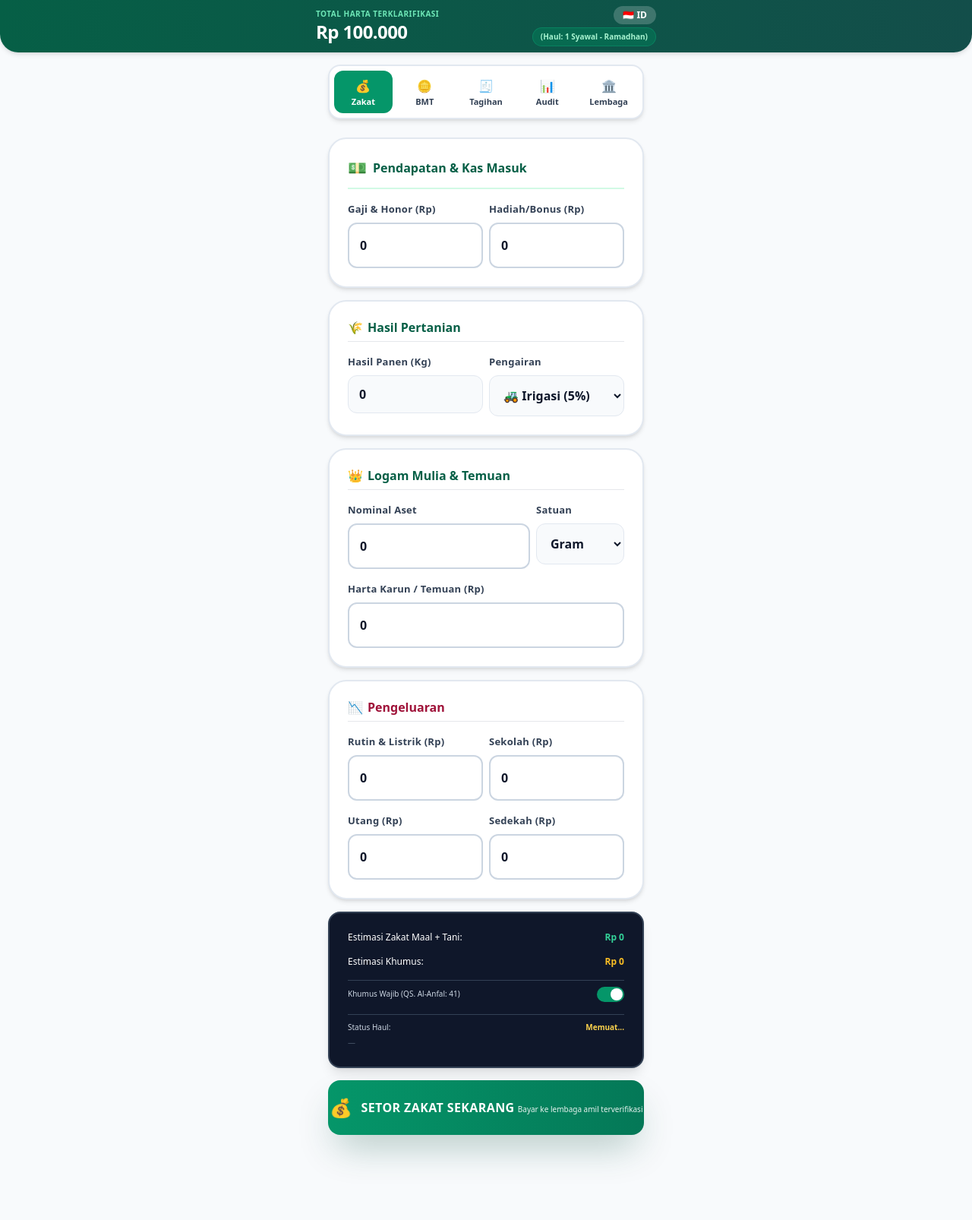
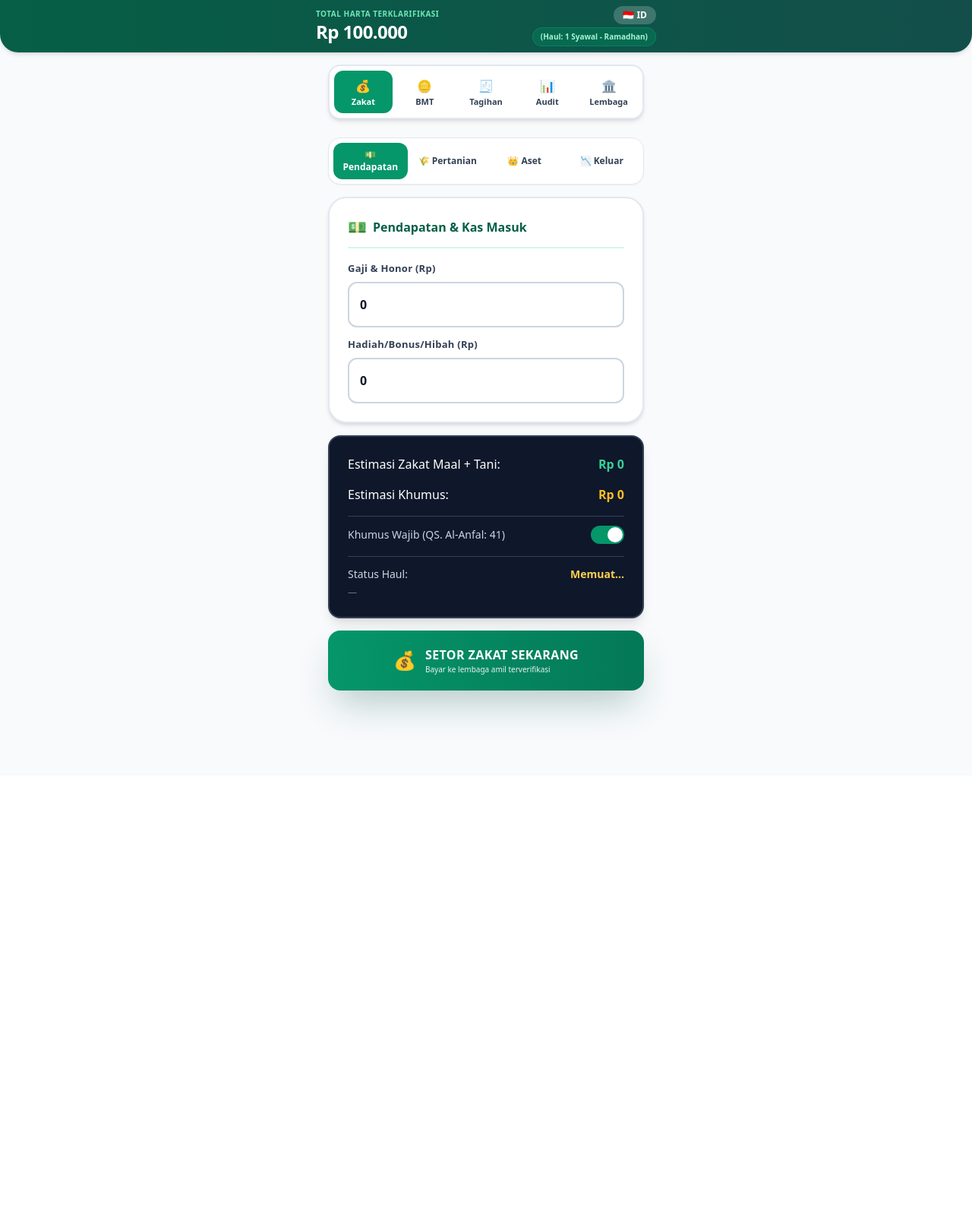
Before and after one commit to RaudhaRealty/raudha-bot, a Flask app: page / in a window 1280 px wide. Shown: the whole page at 76% size. After the commit the page ends 957 px from the top, so only its background shows below. Run offline with Flask 3, Linux system fonts and the light colour scheme; some libraries are stand-ins or nearby versions.

Commit message:
Selesai Langkah 2: Perombakan Form Zakat menjadi Sub-Tab (Ramah Lansia) & Fix Error JS

```diff
--- a/templates/index.html
+++ b/templates/index.html
@@ -84,48 +84,76 @@
 
 <!-- ==================== TAB 1: ZAKAT ==================== -->
 <div id="tab-zakat" class="tab-content tab-visible space-y-4">
+
+  <!-- SUB-TAB NAVIGATION -->
+  <div class="card-bg-white p-1.5 rounded-2xl shadow-sm border flex gap-1 sticky top-[140px] z-30">
+    <button type="button" onclick="switchSubTabZakat('pendapatan')" id="btn-sub-zakat-pendapatan" class="flex-1 py-2 px-1 text-center text-xs font-black rounded-xl bg-emerald-600 text-white transition">
+      💵 Pendapatan
+    </button>
+    <button type="button" onclick="switchSubTabZakat('pertanian')" id="btn-sub-zakat-pertanian" class="flex-1 py-2 px-1 text-center text-xs font-bold rounded-xl text-slate-700 hover:bg-slate-100 transition">
+      🌾 Pertanian
+    </button>
+    <button type="button" onclick="switchSubTabZakat('aset')" id="btn-sub-zakat-aset" class="flex-1 py-2 px-1 text-center text-xs font-bold rounded-xl text-slate-700 hover:bg-slate-100 transition">
+      👑 Aset
+    </button>
+    <button type="button" onclick="switchSubTabZakat('pengeluaran')" id="btn-sub-zakat-pengeluaran" class="flex-1 py-2 px-1 text-center text-xs font-bold rounded-xl text-slate-700 hover:bg-slate-100 transition">
+      📉 Keluar
+    </button>
+  </div>
+
+  <!-- SUB-TAB 1: PENDAPATAN -->
+  <div id="sub-zakat-pendapatan" class="sub-zakat-content space-y-4">
     <div class="card-bg-white p-6 rounded-3xl shadow-md border-2 border-slate-200 space-y-4">
       <h3 class="text-base font-black text-emerald-800 flex items-center gap-2 border-b-2 border-emerald-100 pb-3">
         <span class="text-xl">💵</span> Pendapatan & Kas Masuk
       </h3>
-    <div class="grid grid-cols-2 gap-2">
+      <div class="space-y-3">
         <div>
           <label class="block text-sm font-black text-slate-700 mb-2">Gaji & Honor (Rp)</label>
           <input type="number" id="f-gaji" value="0" class="w-full p-4 bg-white border-2 border-slate-300 rounded-xl outline-none font-black text-lg text-slate-900 focus:border-emerald-500 focus:ring-2 focus:ring-emerald-200 transition">
         </div>
         <div>
-         <label class="block text-sm font-black text-slate-700 mb-2">Hadiah/Bonus (Rp)</label>
+          <label class="block text-sm font-black text-slate-700 mb-2">Hadiah/Bonus/Hibah (Rp)</label>
           <input type="number" id="f-hadiah" value="0" class="w-full p-4 bg-white border-2 border-slate-300 rounded-xl outline-none font-black text-lg text-slate-900 focus:border-emerald-500 focus:ring-2 focus:ring-emerald-200 transition">
         </div>
       </div>
     </div>
+  </div>
+
+  <!-- SUB-TAB 2: PERTANIAN -->
+  <div id="sub-zakat-pertanian" class="sub-zakat-content space-y-4 hidden">
     <div class="card-bg-white p-6 rounded-3xl shadow-md border-2 border-slate-200 space-y-4">
-      <h3 class="text-sm font-black text-emerald-800 flex items-center gap-1.5 border-b pb-2"><span>🌾</span> Hasil Pertanian</h3>
-      <div class="grid grid-cols-2 gap-2">
+      <h3 class="text-base font-black text-emerald-800 flex items-center gap-2 border-b-2 border-emerald-100 pb-3">
+        <span class="text-xl">🌾</span> Hasil Pertanian
+      </h3>
+      <div class="space-y-3">
         <div>
           <label class="block text-sm font-black text-slate-700 mb-2">Hasil Panen (Kg)</label>
-          <input type="number" id="f-tani" value="0" class="w-full p-3 bg-slate-50 border border-slate-200 rounded-xl outline-none font-bold text-sm focus:bg-white focus:ring-2 focus:ring-emerald-500">
-        </div>
-        <div>
-         <label class="block text-sm font-black text-slate-700 mb-2">Pengairan</label>
-          <select id="f-pengairan" class="w-full p-3 bg-slate-50 border border-slate-200 rounded-xl outline-none font-bold text-xs focus:bg-white focus:ring-2 focus:ring-emerald-500">
-            <option value="irigasi">🚜 Irigasi (5%)</option>
-            <option value="tadah_hujan">🌧️ Tadah Hujan (10%)</option>
+          <input type="number" id="f-tani" value="0" class="w-full p-4 bg-white border-2 border-slate-300 rounded-xl outline-none font-black text-lg text-slate-900 focus:border-emerald-500 focus:ring-2 focus:ring-emerald-200 transition">
+        </div>
+        <div>
+          <label class="block text-sm font-black text-slate-700 mb-2">Jenis Pengairan</label>
+          <select id="f-pengairan" class="w-full p-4 bg-white border-2 border-slate-300 rounded-xl outline-none font-bold text-base focus:border-emerald-500 focus:ring-2 focus:ring-emerald-200 transition">
+            <option value="irigasi">🚜 Pompa/Irigasi Berbayar (5%)</option>
+            <option value="tadah_hujan">🌧️ Tadah Hujan/Sungai (10%)</option>
           </select>
         </div>
       </div>
     </div>
-
+  </div>
+
+  <!-- SUB-TAB 3: ASET & TEMUAN -->
+  <div id="sub-zakat-aset" class="sub-zakat-content space-y-4 hidden">
     <div class="card-bg-white p-6 rounded-3xl shadow-md border-2 border-slate-200 space-y-4">
-      <h3 class="text-sm font-black text-emerald-800 flex items-center gap-1.5 border-b pb-2"><span>👑</span> Logam Mulia & Temuan</h3>
-      <div class="grid grid-cols-3 gap-2">
-        <div class="col-span-2">
-         <label class="block text-sm font-black text-slate-700 mb-2">Nominal Aset</label>
-          <input type="number" id="f-mewah" value="0" class="w-full p-4 bg-white border-2 border-slate-300 rounded-xl outline-none font-black text-lg text-slate-900 focus:border-emerald-500 focus:ring-2 focus:ring-emerald-200 transition">
-        </div>
-        <div>
-         <label class="block text-sm font-black text-slate-700 mb-2">Satuan</label>
-          <select id="f-tipe-mewah" class="w-full p-3 bg-slate-50 border border-slate-200 rounded-xl outline-none font-bold text-xs focus:bg-white focus:ring-2 focus:ring-emerald-500">
+      <h3 class="text-base font-black text-emerald-800 flex items-center gap-2 border-b-2 border-emerald-100 pb-3">
+        <span class="text-xl">👑</span> Logam Mulia & Temuan
+      </h3>
+      <div class="space-y-3">
+        <div>
+          <label class="block text-sm font-black text-slate-700 mb-2">Nilai Aset Emas/Perak/Koleksi</label>
+          <div class="flex gap-2">
+            <input type="number" id="f-mewah" value="0" class="flex-1 p-4 bg-white border-2 border-slate-300 rounded-xl outline-none font-black text-lg text-slate-900 focus:border-emerald-500 focus:ring-2 focus:ring-emerald-200 transition">
+            <select id="f-tipe-mewah" class="w-28 p-4 bg-white border-2 border-slate-300 rounded-xl outline-none font-bold text-base focus:border-emerald-500 focus:ring-2 focus:ring-emerald-200 transition">
               <option value="gram">Gram</option>
               <option value="rupiah">Rupiah</option>
             </select>
@@ -136,52 +164,69 @@
           <input type="number" id="f-temuan" value="0" class="w-full p-4 bg-white border-2 border-slate-300 rounded-xl outline-none font-black text-lg text-slate-900 focus:border-emerald-500 focus:ring-2 focus:ring-emerald-200 transition">
         </div>
       </div>
-
+    </div>
+  </div>
+
+  <!-- SUB-TAB 4: PENGELUARAN -->
+  <div id="sub-zakat-pengeluaran" class="sub-zakat-content space-y-4 hidden">
     <div class="card-bg-white p-6 rounded-3xl shadow-md border-2 border-slate-200 space-y-4">
-      <h3 class="text-sm font-black text-rose-800 flex items-center gap-1.5 border-b pb-2"><span>📉</span> Pengeluaran</h3>
-      <div class="grid grid-cols-2 gap-2">
-        <div>
-         <label class="block text-sm font-black text-slate-700 mb-2">Rutin & Listrik (Rp)</label>
-         <input type="number" id="f-rutin" value="0" class="w-full p-4 bg-white border-2 border-slate-300 rounded-xl outline-none font-black text-lg text-slate-900 focus:border-emerald-500 focus:ring-2 focus:ring-emerald-200 transition">
+      <h3 class="text-base font-black text-rose-800 flex items-center gap-2 border-b-2 border-rose-100 pb-3">
+        <span class="text-xl">📉</span> Pengeluaran & Pengurang
+      </h3>
+      <div class="space-y-3">
+        <div class="grid grid-cols-2 gap-3">
+          <div>
+            <label class="block text-sm font-black text-slate-700 mb-2">Rutin/Listrik (Rp)</label>
+            <input type="number" id="f-rutin" value="0" class="w-full p-4 bg-white border-2 border-slate-300 rounded-xl outline-none font-black text-lg text-slate-900 focus:border-rose-500 focus:ring-2 focus:ring-rose-200 transition">
           </div>
           <div>
             <label class="block text-sm font-black text-slate-700 mb-2">Sekolah (Rp)</label>
-          <input type="number" id="f-sekolah" value="0" class="w-full p-4 bg-white border-2 border-slate-300 rounded-xl outline-none font-black text-lg text-slate-900 focus:border-emerald-500 focus:ring-2 focus:ring-emerald-200 transition">
-        </div>
-      </div>
-      <div class="grid grid-cols-2 gap-2">
+            <input type="number" id="f-sekolah" value="0" class="w-full p-4 bg-white border-2 border-slate-300 rounded-xl outline-none font-black text-lg text-slate-900 focus:border-rose-500 focus:ring-2 focus:ring-rose-200 transition">
+          </div>
+        </div>
+        <div class="grid grid-cols-2 gap-3">
           <div>
             <label class="block text-sm font-black text-slate-700 mb-2">Utang (Rp)</label>
-          <input type="number" id="f-utang" value="0" class="w-full p-4 bg-white border-2 border-slate-300 rounded-xl outline-none font-black text-lg text-slate-900 focus:border-emerald-500 focus:ring-2 focus:ring-emerald-200 transition">
+            <input type="number" id="f-utang" value="0" class="w-full p-4 bg-white border-2 border-slate-300 rounded-xl outline-none font-black text-lg text-slate-900 focus:border-rose-500 focus:ring-2 focus:ring-rose-200 transition">
           </div>
           <div>
             <label class="block text-sm font-black text-slate-700 mb-2">Sedekah (Rp)</label>
-          <input type="number" id="f-sedekah" value="0" class="w-full p-4 bg-white border-2 border-slate-300 rounded-xl outline-none font-black text-lg text-slate-900 focus:border-emerald-500 focus:ring-2 focus:ring-emerald-200 transition">
-        </div>
-      </div>
-    </div>
-
+            <input type="number" id="f-sedekah" value="0" class="w-full p-4 bg-white border-2 border-slate-300 rounded-xl outline-none font-black text-lg text-slate-900 focus:border-rose-500 focus:ring-2 focus:ring-rose-200 transition">
+          </div>
+        </div>
+      </div>
+    </div>
+  </div>
+
+  <!-- RINGKASAN HASIL (Selalu Tampil di Bawah) -->
   <div class="bg-slate-900 text-white p-6 rounded-2xl shadow-lg space-y-4 border-2 border-slate-700">
-      <div class="flex justify-between items-center text-xs"><span>Estimasi Zakat Maal + Tani:</span><span id="est-zakat" class="font-black text-emerald-400">Rp 0</span></div>
-      <div class="flex justify-between items-center text-xs"><span>Estimasi Khumus:</span><span id="est-khumus" class="font-black text-amber-400">Rp 0</span></div>
-      <div class="pt-2 border-t border-slate-700 flex items-center justify-between">
-        <span class="text-[10px] text-slate-300">Khumus Wajib (QS. Al-Anfal: 41)</span>
+    <div class="flex justify-between items-center text-base">
+      <span>Estimasi Zakat Maal + Tani:</span>
+      <span id="est-zakat" class="font-black text-emerald-400">Rp 0</span>
+    </div>
+    <div class="flex justify-between items-center text-base">
+      <span>Estimasi Khumus:</span>
+      <span id="est-khumus" class="font-black text-amber-400">Rp 0</span>
+    </div>
+    <div class="pt-3 border-t border-slate-700 flex items-center justify-between">
+      <span class="text-sm text-slate-300">Khumus Wajib (QS. Al-Anfal: 41)</span>
       <label class="relative inline-flex items-center cursor-pointer">
         <input type="checkbox" id="toggle-khumus" class="sr-only peer" checked onchange="toggleKhumus(this)">
-        <span class="block w-9 h-5 bg-slate-600 rounded-full peer peer-checked:after:translate-x-full after:content-[''] after:absolute after:top-[2px] after:left-[2px] after:bg-white after:rounded-full after:h-4 after:w-4 after:transition-all peer-checked:bg-emerald-600"></span>
+        <span class="block w-11 h-6 bg-slate-600 rounded-full peer peer-checked:after:translate-x-full after:content-[''] after:absolute after:top-[2px] after:left-[2px] after:bg-white after:rounded-full after:h-5 after:w-5 after:transition-all peer-checked:bg-emerald-600"></span>
       </label>
     </div>
-      <div class="pt-2 border-t border-slate-700 text-[10px] text-slate-300 leading-relaxed">
+    <div class="pt-3 border-t border-slate-700 text-sm text-slate-300 leading-relaxed">
       <div class="flex justify-between"><span>Status Haul:</span><span id="info-haul" class="font-bold text-amber-300">Memuat...</span></div>
-        <p id="info-haul-detail" class="text-slate-600 mt-1">—</p>
-      </div>
-    </div>
-     <!-- Tombol Setor Zakat (sekarang di dalam tab) -->
+      <p id="info-haul-detail" class="text-slate-500 mt-1 text-xs">—</p>
+    </div>
+  </div>
+
+  <!-- Tombol Setor Zakat -->
   <button id="btn-submit" onclick="simpanDataSyariah()" class="w-full bg-gradient-to-r from-emerald-600 to-emerald-700 hover:from-emerald-700 hover:to-emerald-800 text-white font-black py-5 rounded-2xl shadow-2xl shadow-emerald-900/30 transition-all active:scale-95 flex items-center justify-center gap-3 mt-4">
     <span id="btn-submit-icon" class="text-2xl">💰</span>
     <span class="text-left">
-        <span id="btn-submit-text" class="text-base font-black tracking-wide">SETOR ZAKAT SEKARANG</span>
-        <span class="text-[10px] font-normal opacity-90">Bayar ke lembaga amil terverifikasi</span>
+      <span id="btn-submit-text" class="block text-base font-black tracking-wide">SETOR ZAKAT SEKARANG</span>
+      <span class="block text-[10px] font-normal opacity-90">Bayar ke lembaga amil terverifikasi</span>
     </span>
   </button>
 </div>
@@ -485,9 +530,6 @@
       </div>
     </div>
   </div> <!-- END subtab-users -->
-
-
-
 
 <!-- GLOBAL ACTION BUTTON -->
 
@@ -1017,6 +1059,30 @@ console.log('[DEBUG] userId final:', window.userId);
     if (name === 'tagihan') muatTagihan();
   }
 
+function switchSubTabZakat(name) {
+  // Sembunyikan semua sub-tab
+  document.querySelectorAll('.sub-zakat-content').forEach(el => {
+    el.classList.add('hidden');
+  });
+
+  // Tampilkan sub-tab yang dipilih
+  const aktif = document.getElementById('sub-zakat-' + name);
+  if (aktif) aktif.classList.remove('hidden');
+
+  // Ubah warna tombol sub-tab
+  ['pendapatan','pertanian','aset','pengeluaran'].forEach(t => {
+    const btn = document.getElementById('btn-sub-zakat-' + t);
+    if (!btn) return;
+    if (t === name) {
+      btn.classList.add('bg-emerald-600', 'text-white', 'font-black');
+      btn.classList.remove('text-slate-700', 'font-bold', 'hover:bg-slate-100');
+    } else {
+      btn.classList.remove('bg-emerald-600', 'text-white', 'font-black');
+      btn.classList.add('text-slate-700', 'font-bold', 'hover:bg-slate-100');
+    }
+  });
+}
+
   // =====================================================================
   // MUAT DATA PUSAT
   // =====================================================================
```
Also changed, not shown: data/raudha.db. Lines whose indentation alone changed are shown as unchanged.
